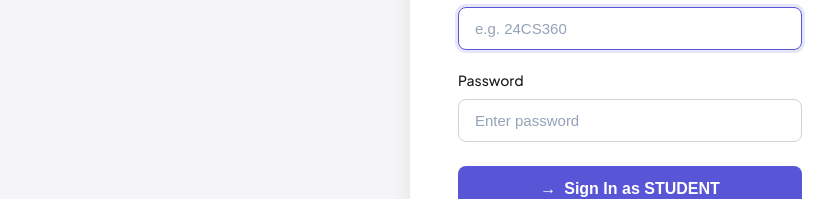
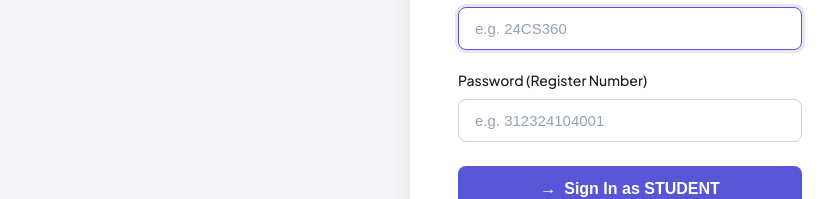
Before and after one commit to Santhosh-L-source/12_parameters, a React (Vite) app in the folder frontend-react/: page /login in a window 1280 px wide. Shown: the part 428-627 px from the top of the page, without its empty margins (10-846 px from the left). Built offline with nearby package versions, Linux system fonts and the light colour scheme; no server answers.

Commit message:
ux(auth): add clear Register Number password guidance for students

```diff
--- a/frontend-react/src/pages/Login.jsx
+++ b/frontend-react/src/pages/Login.jsx
@@ -148,13 +148,15 @@ const Login = () => {
             </div>
 
             <div className="form-group">
-              <label htmlFor="password">Password</label>
+              <label htmlFor="password">
+                {roleMode === 'student' ? 'Password (Register Number)' : 'Password'}
+              </label>
               <input
                 type="password"
                 id="password"
                 value={password}
                 onChange={(e) => setPassword(e.target.value)}
-                placeholder="Enter password"
+                placeholder={roleMode === 'student' ? 'e.g. 312324104001' : 'Enter password'}
                 disabled={loading}
               />
             </div>
```
Also changed, not shown: 1 other file (tests, documents, lock files or other folders).
